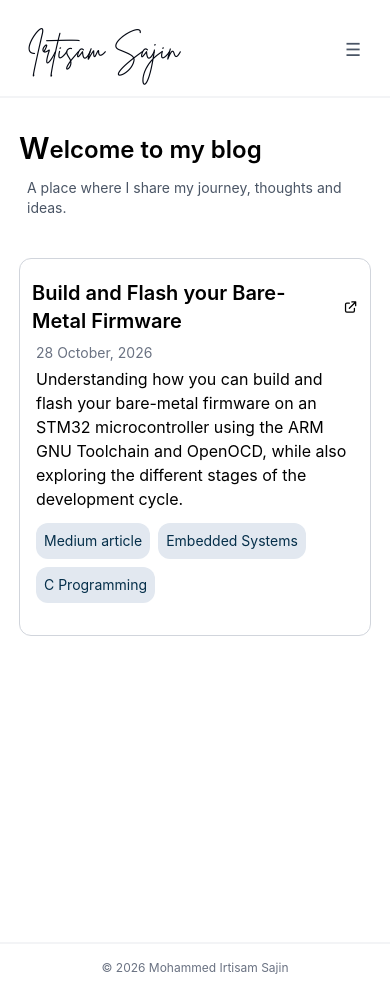
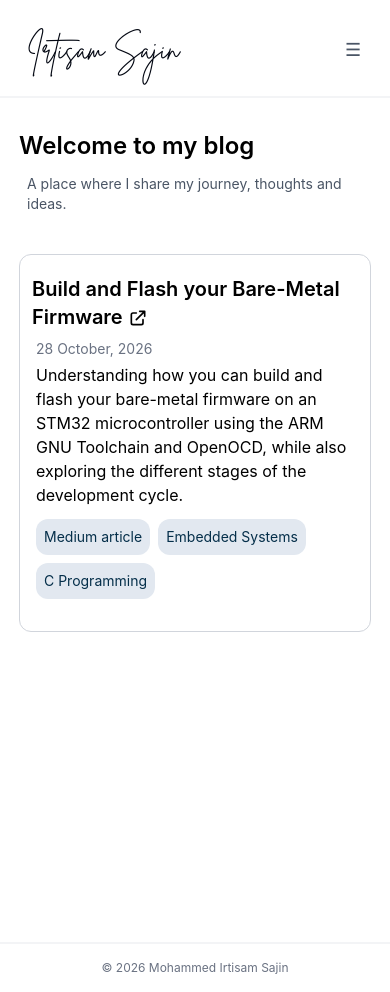
Before and after one commit to irtisamsajin/irtisamsajin.github.io, a React (Vite) app: page /#/blogs in a window 390 px wide. Built offline with nearby package versions, Linux system fonts and the light colour scheme.

Commit message:
Fix responsiveness of external link Bloglist

```diff
--- a/src/routes/Blogs.jsx
+++ b/src/routes/Blogs.jsx
@@ -16,8 +16,8 @@ import { HiOutlineExternalLink } from "react-icons/hi"
 const blogsListComponent=((post) => {
   return (
     <div className="border-1 sm:border-2 border-gray-300 hover:border-gray-600 rounded-xl pointer-cursor px-3 md:px-5 py-5 transition duration-300">
-      <p className="flex gap-1 items-center text-xl sm:text-xl font-semibold pb-1">
-        {post.title} {Object.hasOwn(post,'link') && (<HiOutlineExternalLink className="text-xl" />)}
+      <p className=" text-xl sm:text-xl font-semibold pb-1">
+        {post.title} {Object.hasOwn(post,'link') && (<HiOutlineExternalLink className="text-xl inline-block align-top mt-1.25" />)}
       </p>
       <p className="text-gray-500 text-sm sm:text-base my-1 px-1">
           {post.date}
@@ -37,8 +37,8 @@ function Blogs() {
         <div>
           <h1 className="text-2xl sm:text-3xl font-semibold inline-block">
             <div className="flex items-end">
-              <div className="text-3xl sm:text-4xl">W</div>
-              <div>elcome to my blog</div>
+              {/* <div className="text-3xl sm:text-4xl">W</div> */}
+              <div>Welcome to my blog</div>
             </div>
           </h1>
           <h3 className="text-sm sm:text-lg text-gray-600 pl-2 md:pl-3 my-3">
```
